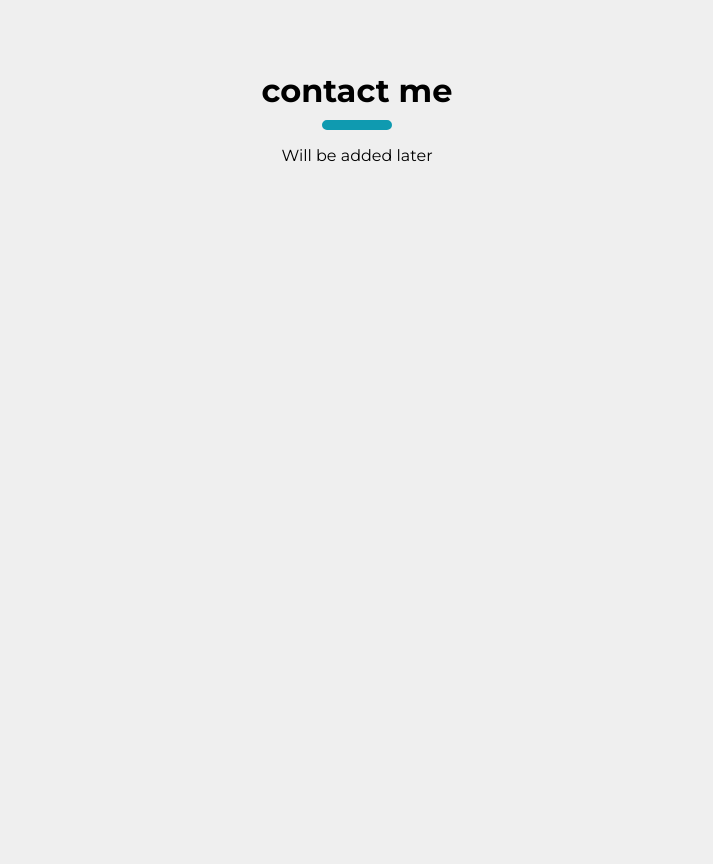
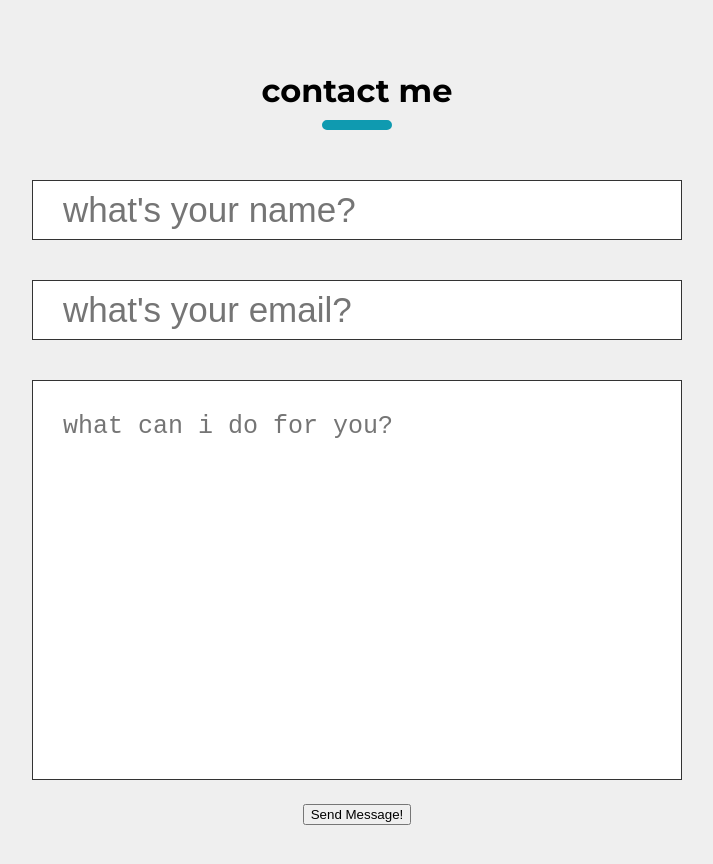
Before and after one commit to jf-t/jacktilly.com, a React (Create React App) app: page / in a window 1280 px wide. Shown: the part 4220-5084 px from the top of the page, without its empty margins (283-996 px from the left). Before the commit the page ends 4461 px from the top, so only its background shows below. Built offline with nearby package versions, Linux system fonts and the light colour scheme.

Commit message:
Added Contact section work

```diff
--- a/src/components/contact/Contact.css
+++ b/src/components/contact/Contact.css
@@ -49,3 +49,33 @@ body {
       width: 60px;
       margin: 0 auto;
       margin-top: 10px; }
+  .contact .contact-content .contact-info {
+    padding: 30px;
+    box-sizing: border-box; }
+    .contact .contact-content .contact-info .contact-form {
+      width: 60%;
+      max-width: 650px;
+      margin: 0 auto; }
+      .contact .contact-content .contact-info .contact-form .contact-cont {
+        padding: 20px 0; }
+        .contact .contact-content .contact-info .contact-form .contact-cont input {
+          width: 100%;
+          height: 60px;
+          box-sizing: border-box;
+          line-height: 60px;
+          padding: 10px 30px;
+          font-size: 35px;
+          border: 1px solid #333; }
+          .contact .contact-content .contact-info .contact-form .contact-cont input:focus {
+            outline: none; }
+        .contact .contact-content .contact-info .contact-form .contact-cont textarea {
+          width: 100%;
+          resize: none;
+          height: 400px;
+          box-sizing: border-box;
+          padding: 30px;
+          line-height: 32px;
+          font-size: 25px;
+          border: 1px solid #333; }
+          .contact .contact-content .contact-info .contact-form .contact-cont textarea:focus {
+            outline: none; }
--- a/src/components/contact/Contact.js
+++ b/src/components/contact/Contact.js
@@ -11,7 +11,19 @@ class Contact extends Component {
                     </div>
 
                     <div className="contact-info">
-                        <p>Will be added later</p>
+                        <div className="contact-form">
+                            <div className="contact-cont contact-name">
+                                <input id="name" type="text" placeholder="what's your name?" />
+                            </div>
+                            <div className="contact-cont contact-email">
+                                <input id="name" type="text" placeholder="what's your email?" />
+                            </div>
+                            <div className="contact-cont contact-body">
+                                <textarea placeholder="what can i do for you?"></textarea>
+                            </div>
+
+                            <button onClick="this.sendEmail">Send Message!</button>
+                        </div>
                     </div>
                 </div>
             </div>
--- a/src/components/contact/Contact.scss
+++ b/src/components/contact/Contact.scss
@@ -12,5 +12,51 @@
                 }
             }
         }
+
+        .contact-info {
+            padding: 30px;
+            box-sizing: border-box;
+
+            .contact-form {
+                width: 60%;
+                max-width: 650px;
+                margin: 0 auto;
+
+                .contact-cont {
+                    padding: 20px 0;
+
+                    input {
+                        width: 100%;
+                        height: 60px;
+                        box-sizing: border-box;
+
+                        line-height: 60px;
+                        padding: 10px 30px;
+
+                        font-size: 35px;
+                        border: 1px solid #333;
+
+                        &:focus {
+                            outline: none;
+                        }
+                    }
+
+                    textarea {
+                        width: 100%;
+                        resize: none;
+                        height: 400px;
+                        box-sizing: border-box;
+                        padding: 30px;
+                        line-height: 32px;
+                        font-size: 25px;
+                        border: 1px solid #333;
+
+                        &:focus {
+                            outline: none;
+                        }
+                    }
+                }
+            }
+        }
     }
 }
```
